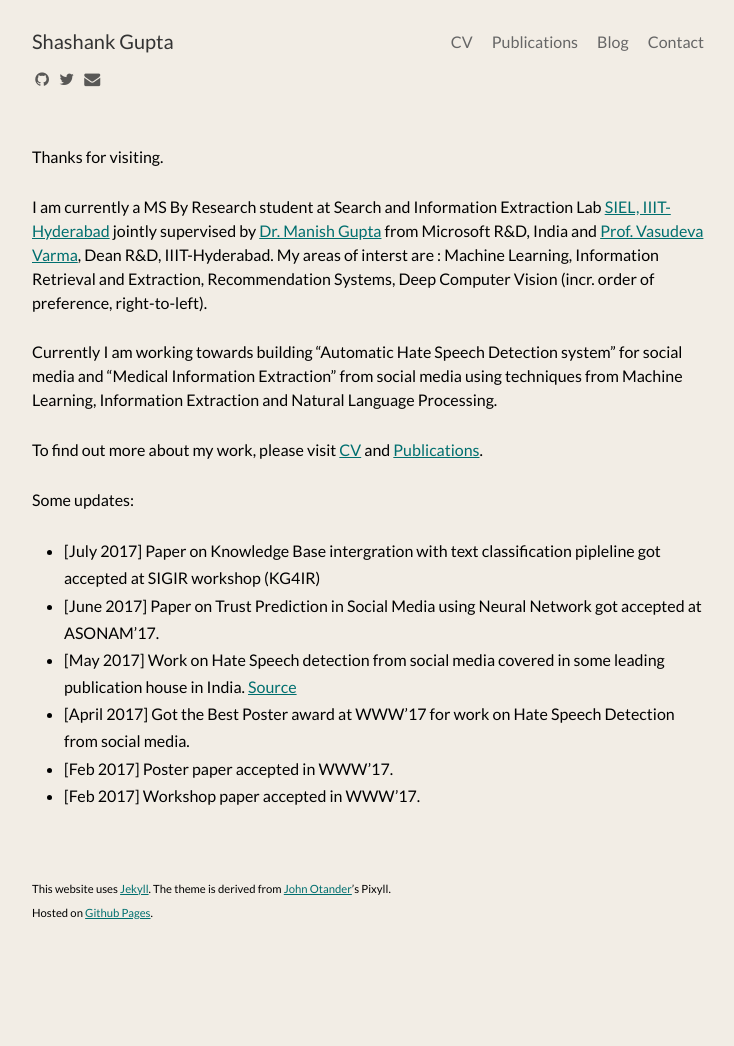
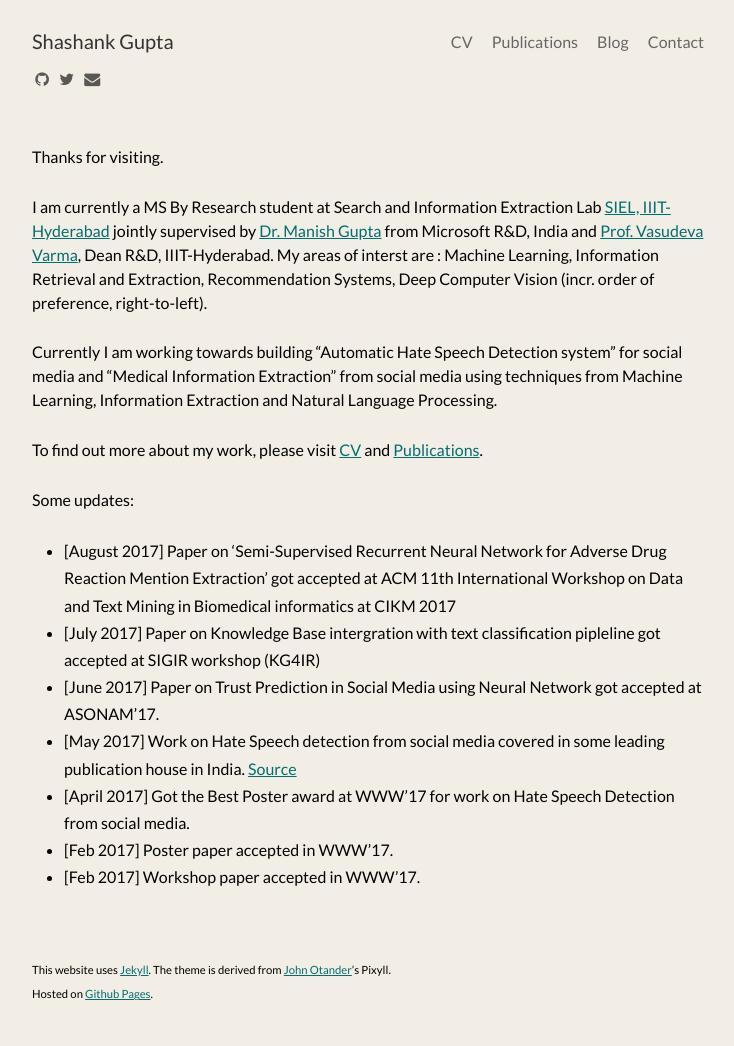
Before and after one commit to shashankg7/shashankg7.github.io, a Jekyll site: the page built from index.md, in a window 1280 px wide. Shown: the whole page, without its empty margins (272-1006 px from the left). Built offline with Jekyll 4.4.1, drawn with Linux system fonts in a browser that asks for light colours; nearby versions of some CDN libraries; before the commit the page ends 964 px from its top, so only the background shows below that.

Commit message:
CIKM workshop acceptance added

```diff
--- a/index.md
+++ b/index.md
@@ -13,6 +13,7 @@
 
 Some updates:
 
+* [August 2017] Paper on 'Semi-Supervised Recurrent Neural Network for Adverse Drug Reaction Mention Extraction' got accepted at ACM 11th International Workshop on Data and Text Mining in Biomedical informatics at CIKM 2017
 * [July 2017] Paper on Knowledge Base intergration with text classification pipleline got accepted at SIGIR workshop (KG4IR)
 * [June 2017] Paper on Trust Prediction in Social Media using Neural Network got accepted at ASONAM'17.
 * [May 2017] Work on Hate Speech detection from social media covered in some leading publication house in India. [Source](https://www.iiit.ac.in/news/IRELspaperonHateSpeechDetectionvotedBestPosterPresentationatWWW2017Perth/)
```
Also changed, not shown: publications.md (+9 -8 lines), 1 other file.
